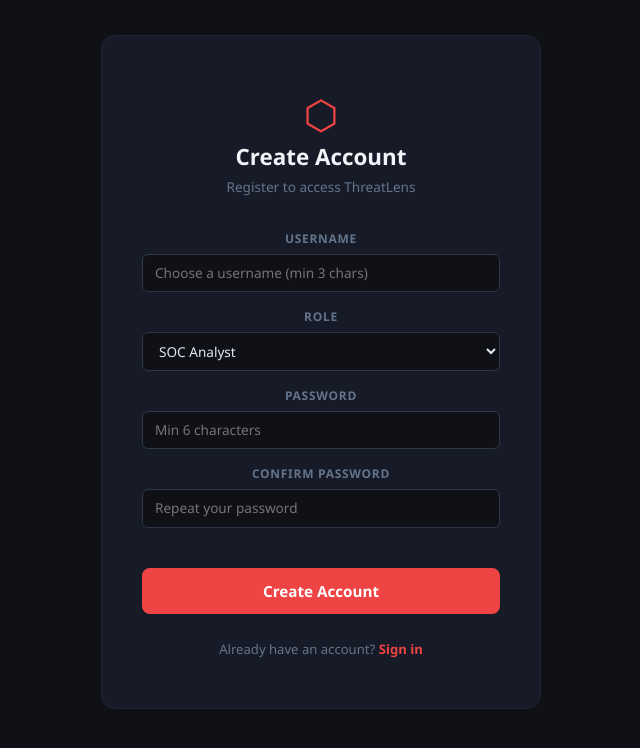
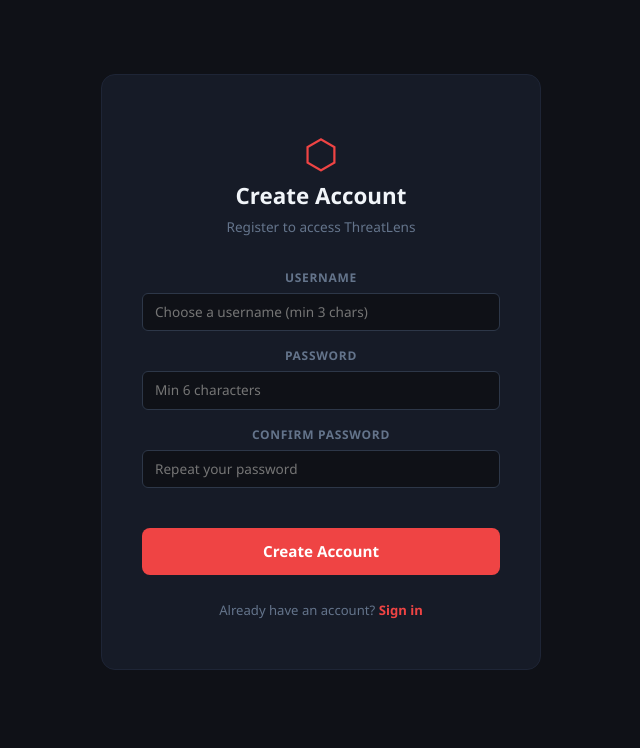
Before and after one commit to Aditya14-coder/Threat-tool, a Flask app: page /register in a window 1280 px wide. Shown: the top 748 px of the page, without its empty margins (319-959 px from the left). Run offline with Flask 3, Linux system fonts and the light colour scheme.

Commit message:
Remove role selection from register.html
Removed role selection dropdown from registration form.

```diff
--- a/templates/register.html
+++ b/templates/register.html
@@ -27,15 +27,6 @@
                        class="tl-input"
                        placeholder="Choose a username (min 3 chars)"
                        required>
-            </div>
-
-            <div class="tl-field" style="margin-top:1rem;">
-                <label class="tl-label">Role</label>
-                <select name="role" class="tl-input">
-                    <option value="SOC Analyst">SOC Analyst</option>
-                    <option value="Administrator">Administrator</option>
-                    <option value="Viewer">Viewer</option>
-                </select>
             </div>
 
             <div class="tl-field" style="margin-top:1rem;">
```
